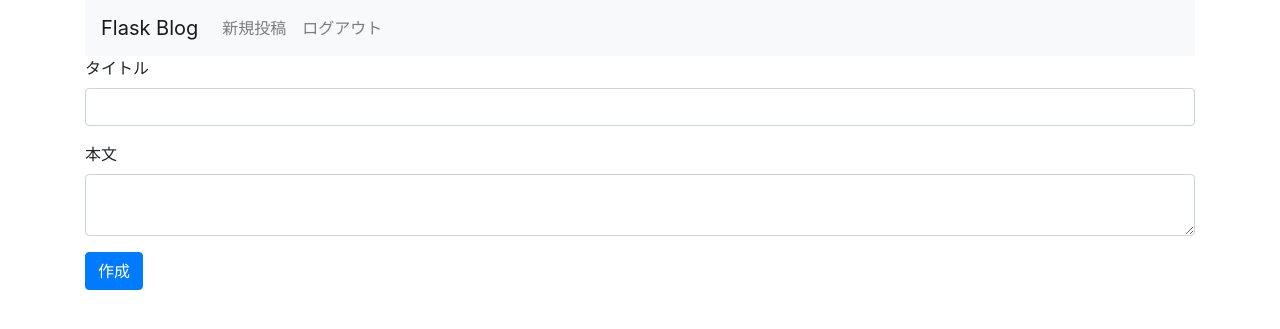
After one commit to RintaroYanagawa/flask_a3_rinchan, a Flask app: page /entries/new in a window 1280 px wide. The commit adds this page. Shown: the top 329 px of the page. Run offline with Flask 2, Linux system fonts and the light colour scheme; the visitor is signed in with stand-in values (Sample User, id 1); some libraries are stand-ins or nearby versions.

Commit message:
feat: add post entry

```diff
--- a/yanagawa/application/flask_blog/__init__.py
+++ b/yanagawa/application/flask_blog/__init__.py
@@ -6,4 +6,6 @@ app.config.from_object("flask_blog.config")
 
 db = SQLAlchemy(app)
 
-import flask_blog.views
+from flask_blog.views import views, entries  # noqa: E402
+
+__all__ = ["views", "entries"]
--- /dev/null
+++ b/yanagawa/application/flask_blog/templates/entries/new.html
@@ -0,0 +1,19 @@
+{% extends "layout.html" %} {% block body %}
+<form action="{{ url_for('add_entry') }}" method="post" class="add-entry">
+  <div class="form-group">
+    <label for="InputTitle">タイトル</label>
+    <input type="text" class="form-control" id="InputTitle" name="title" />
+  </div>
+
+  <div class="form-group">
+    <label for="InputText">本文</label>
+    <textarea
+      class="form-control"
+      id="InputText"
+      name="text"
+      row="3"
+    ></textarea>
+  </div>
+  <button type="submit" class="btn btn-primary">作成</button>
+</form>
+{% endblock %}
--- a/yanagawa/application/flask_blog/templates/layout.html
+++ b/yanagawa/application/flask_blog/templates/layout.html
@@ -32,6 +32,9 @@
         </li>
         {% else %}
         <li class="nav-item">
+          <a class="nav-link" href="{{ url_for('new_entry') }}">新規投稿</a>
+        </li>
+        <li class="nav-item">
           <a class="nav-link" href="{{ url_for('logout') }}">ログアウト</a>
         </li>
         {% endif %}
--- /dev/null
+++ b/yanagawa/application/flask_blog/views/entries.py
@@ -0,0 +1,28 @@
+from flask import request, redirect, url_for, render_template, flash, session
+from flask_blog import app, db
+from flask_blog.models.entries import Entry
+
+
+@app.route("/")
+def show_entries():
+    if not session.get("logged_in"):
+        return redirect(url_for("login"))
+    return render_template("entries/index.html")
+
+
+@app.route("/entries", methods=["POST"])
+def add_entry():
+    if not session.get("logged_in"):
+        return redirect(url_for("login"))
+    entry = Entry(title=request.form["title"], text=request.form["text"])
+    db.session.add(entry)
+    db.session.commit()
+    flash("新しく記事が作成されました")
+    return redirect(url_for("show_entries"))
+
+
+@app.route("/entries/new", methods=["GET"])
+def new_entry():
+    if not session.get("logged_in"):
+        return redirect(url_for("login"))
+    return render_template("entries/new.html")
```
Also changed, not shown: yanagawa/application/flask_blog/views/views.py (renamed from yanagawa/application/flask_blog/views.py, +0 -7 lines), yanagawa/application/flask_blog/views/__init__.py (added).
